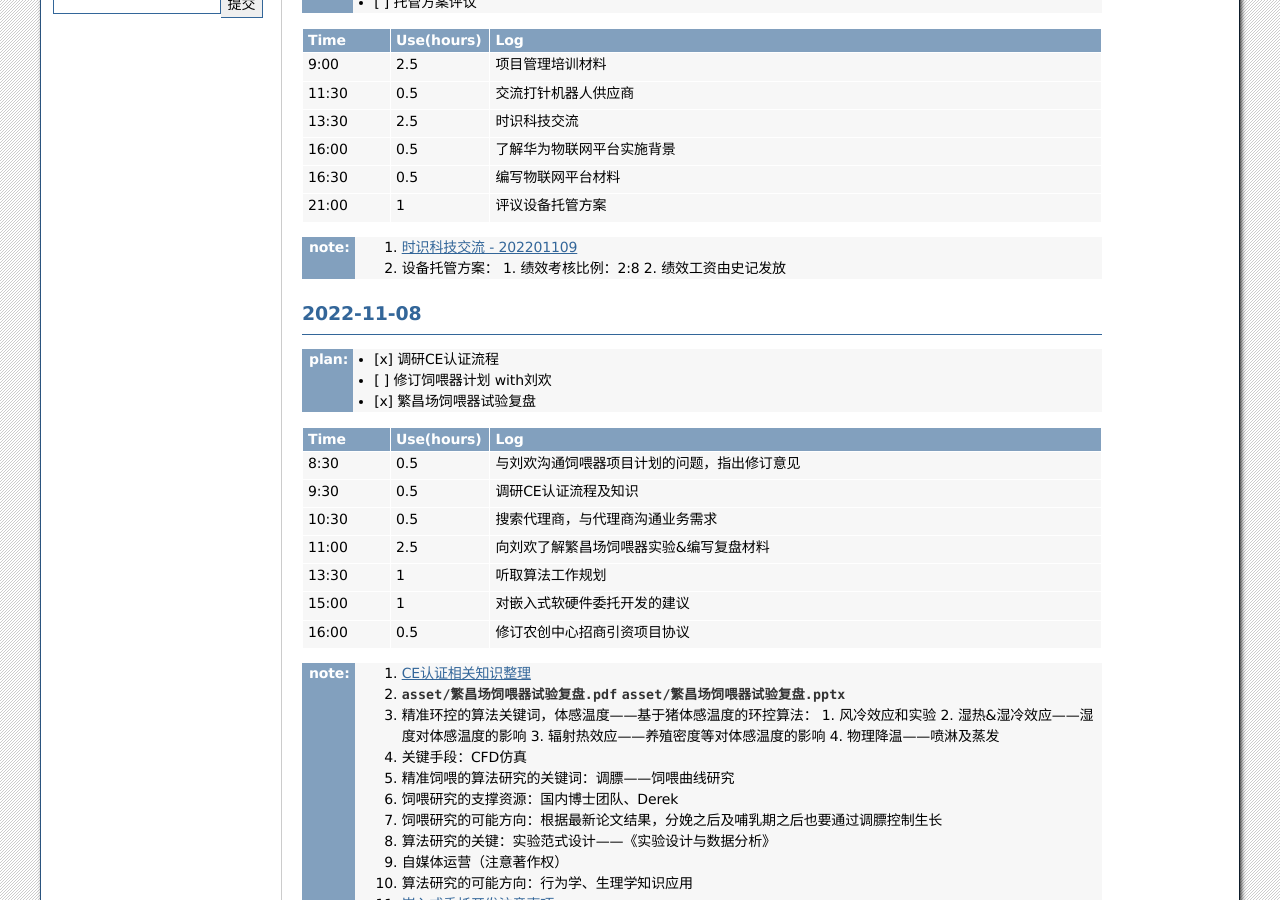
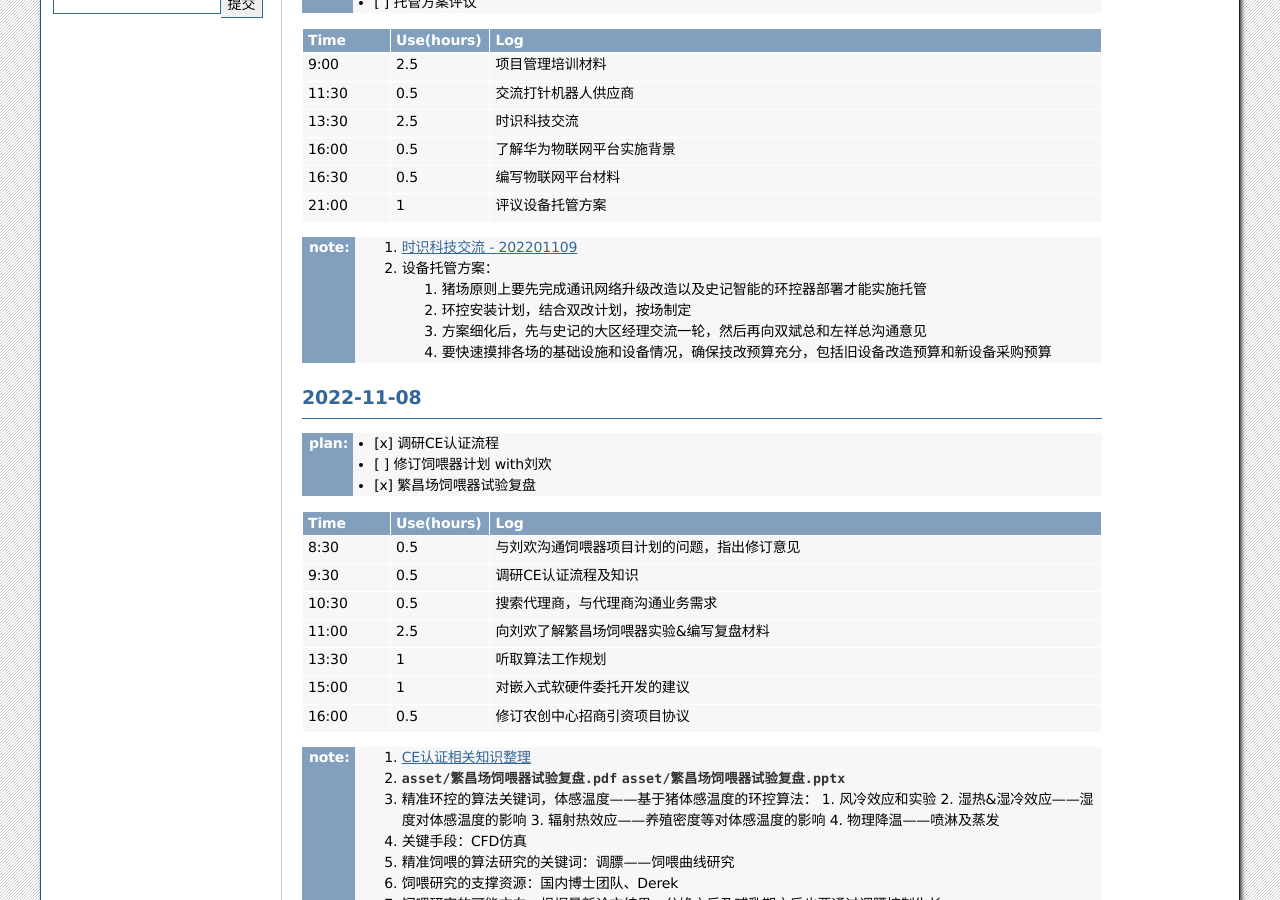
Before and after one commit to cruiurc/cruiurc.github.io, a Sphinx documentation site: the page built from source/work/sj/sj.rst, in a window 1280 px wide and 900 px high, scrolled down 666 px. Built offline with Sphinx 7.4.7, drawn with Linux system fonts in a browser that asks for light colours.

Commit message:
20221109 work

```diff
--- a/source/work/sj/sj.rst
+++ b/source/work/sj/sj.rst
@@ -47,8 +47,11 @@ TODO
 :note:
    1. :doc:`/work/sj/topic/时识科技交流-20221109`
    2. 设备托管方案：
-      1. 绩效考核比例：2:8
-      2. 绩效工资由史记发放
+
+      1. 猪场原则上要先完成通讯网络升级改造以及史记智能的环控器部署才能实施托管
+      2. 环控安装计划，结合双改计划，按场制定
+      3. 方案细化后，先与史记的大区经理交流一轮，然后再向双斌总和左祥总沟通意见
+      4. 要快速摸排各场的基础设施和设备情况，确保技改预算充分，包括旧设备改造预算和新设备采购预算
 
 2022-11-08
 -----------
```
